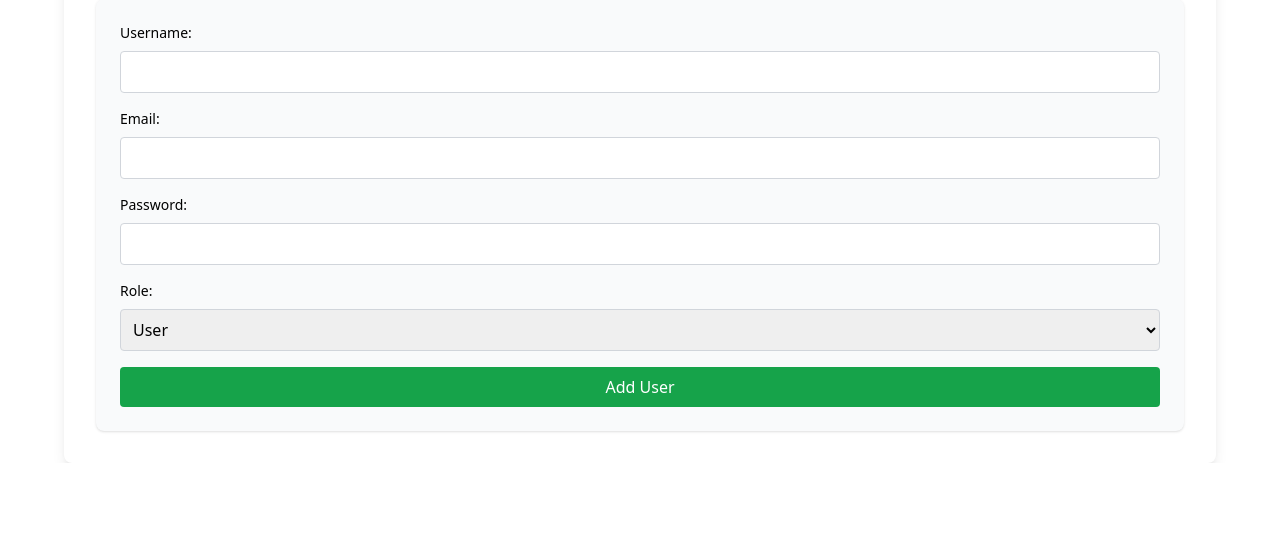
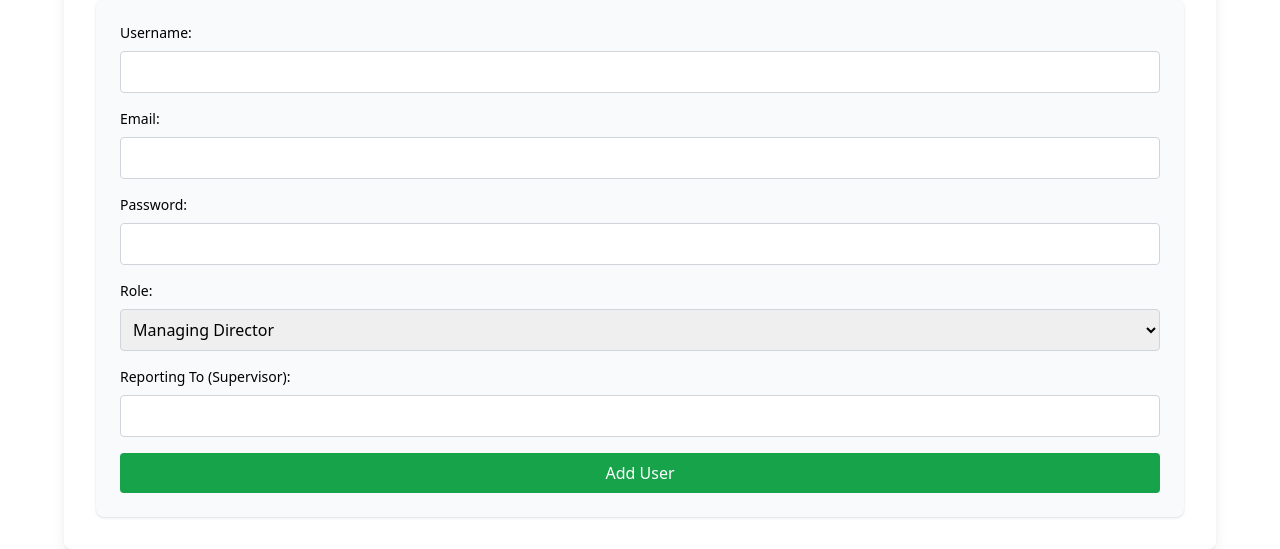
Before and after one commit to solomonAlemu/Task-Manager-Website, a Flask app: page /user-management in a window 1280 px wide. Shown: the part 543-1092 px from the top of the page. Before the commit the page ends 1006 px from the top, so only its background shows below. Run offline with Flask 3, Linux system fonts and the light colour scheme; data comes from the database, SQL or seed files in the repository; both versions use the stored data as it was after the commit; some libraries are stand-ins or nearby versions.

Commit message:
Some adjustments in task charts and user management

```diff
--- a/email_config.json
+++ b/email_config.json
@@ -27,6 +27,14 @@
         {
             "name": "PolikH",
             "email": "polikh@ethiopianairlines.com"
+        },
+        {
+            "name": "Solomon ",
+            "email": "Solomonal@ethiopianairlines.com"
+        },
+        {
+            "name": "Dawit",
+            "email": "dawitng@ethiopianairlines.com"
         }
     ]
 }
--- a/templates/user_management.html
+++ b/templates/user_management.html
@@ -41,12 +41,17 @@
 		        <label for="editEmail" class="block text-sm font-medium mb-2">Email:</label>
 		        <input type="email" id="editEmail" name="email" required class="w-full p-2 border border-gray-300 rounded mb-4">
 
-		        <label for="editRole" class="block text-sm font-medium mb-2">Role:</label>
-		        <select id="editRole" name="role" class="w-full p-2 border border-gray-300 rounded mb-4">
-		            <option value="user">User</option>
-		            <option value="admin">Admin</option>
+				<label for="role" class="block text-sm font-medium mb-2">Role:</label>
+				<select id="role" name="role" class="w-full p-2 border border-gray-300 rounded mb-4">
+				    <option value="Managing Director">Managing Director</option>
+				    <option value="Director">Director</option>
+				    <option value="Manager">Manager</option>
+				    <option value="Team Leader">Team Leader</option>
+				    <option value="Employee">Employee</option>
 				</select>
 
+				<label for="reporting_to" class="block text-sm font-medium mb-2">Reporting To (Supervisor):</label>
+				<input type="text" id="reporting_to" name="reporting_to" class="w-full p-2 border border-gray-300 rounded mb-4">
 		        <button type="submit" class="w-full bg-green-600 text-white p-2 rounded hover:bg-green-700 transition">Save Changes</button>
 		    </form>
 		</section>
@@ -64,10 +69,15 @@
 
 				<label for="role" class="block text-sm font-medium mb-2">Role:</label>
 				<select id="role" name="role" class="w-full p-2 border border-gray-300 rounded mb-4">
-                    <option value="user">User</option>
-                    <option value="admin">Admin</option>
+				    <option value="Managing Director">Managing Director</option>
+				    <option value="Director">Director</option>
+				    <option value="Manager">Manager</option>
+				    <option value="Team Leader">Team Leader</option>
+				    <option value="Employee">Employee</option>
 				</select>
 
+				<label for="reporting_to" class="block text-sm font-medium mb-2">Reporting To (Supervisor):</label>
+				<input type="text" id="reporting_to" name="reporting_to" class="w-full p-2 border border-gray-300 rounded mb-4">
                 <button type="submit" class="w-full bg-green-600 text-white p-2 rounded hover:bg-green-700 transition">Add User</button>
             </form>
         </section>
@@ -88,7 +98,7 @@
                         <td class="p-3 border border-gray-200">${user.email}</td>
                         <td class="p-3 border border-gray-200">${user.role}</td>
 						<td class="p-3 border border-gray-200">
-						    <button onclick="deleteUser(${user.id})" class="bg-red-600 text-white px-3 py-1 rounded hover:bg-red-700 transition">Delete</button>
+						    <button onclick="deleteUser(${user.id})" class="bg-red-600 text-white px-3 py-1 rounded hover:bg-red-700 transition confirm('Are you sure you want to update this item?') ">Delete</button>
 						    <button onclick="editUserInfo(${user.id})" class="bg-blue-600 text-white px-3 py-1 rounded hover:bg-blue-700 transition">Edit</button>
 						</td>
                     </tr>
@@ -113,9 +123,13 @@
                 alert(`Error: ${error.message}`);
             }
         });
-
 		// Delete a user
 		async function deleteUser(id) {
+		    const confirmation = confirm('Are you sure you want to delete this user? This action cannot be undone.');
+		    if (!confirmation) {
+		        return; // If the user cancels, exit the function
+		    }
+
 		    const response = await fetch(`/api/users/${id}`, { method: 'DELETE' });
 		    if (response.ok) {
 		        alert('User deleted successfully');
@@ -125,6 +139,7 @@
 		        alert(`Error: ${error.message}`);
 		    }
 		}
+
 		// Show the "Edit User Info" form
 		function editUserInfo(userId) {
 		    // Fetch user data for the specified userId
@@ -139,7 +154,6 @@
 		                document.getElementById('editUsername').value = user.username;
 		                document.getElementById('editEmail').value = user.email;
 		                document.getElementById('editRole').value = user.role;
-
 		                // Show the edit form
 		                document.getElementById('editUserSection').style.display = 'block';
 		            } else {
```
Also changed, not shown: static/style.css (+5 -2 lines), templates/task_charts.html (+13 -2 lines), tasks.db. Lines whose indentation alone changed are shown as unchanged.
